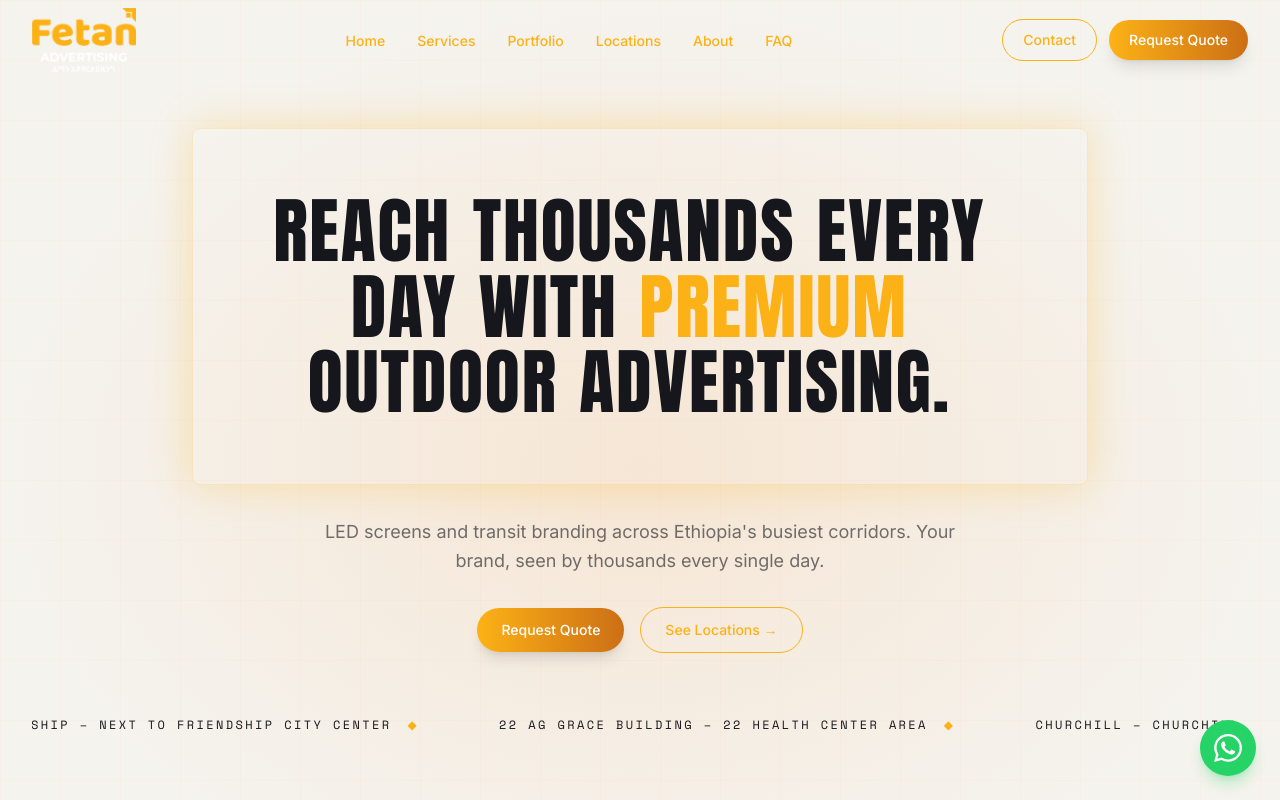
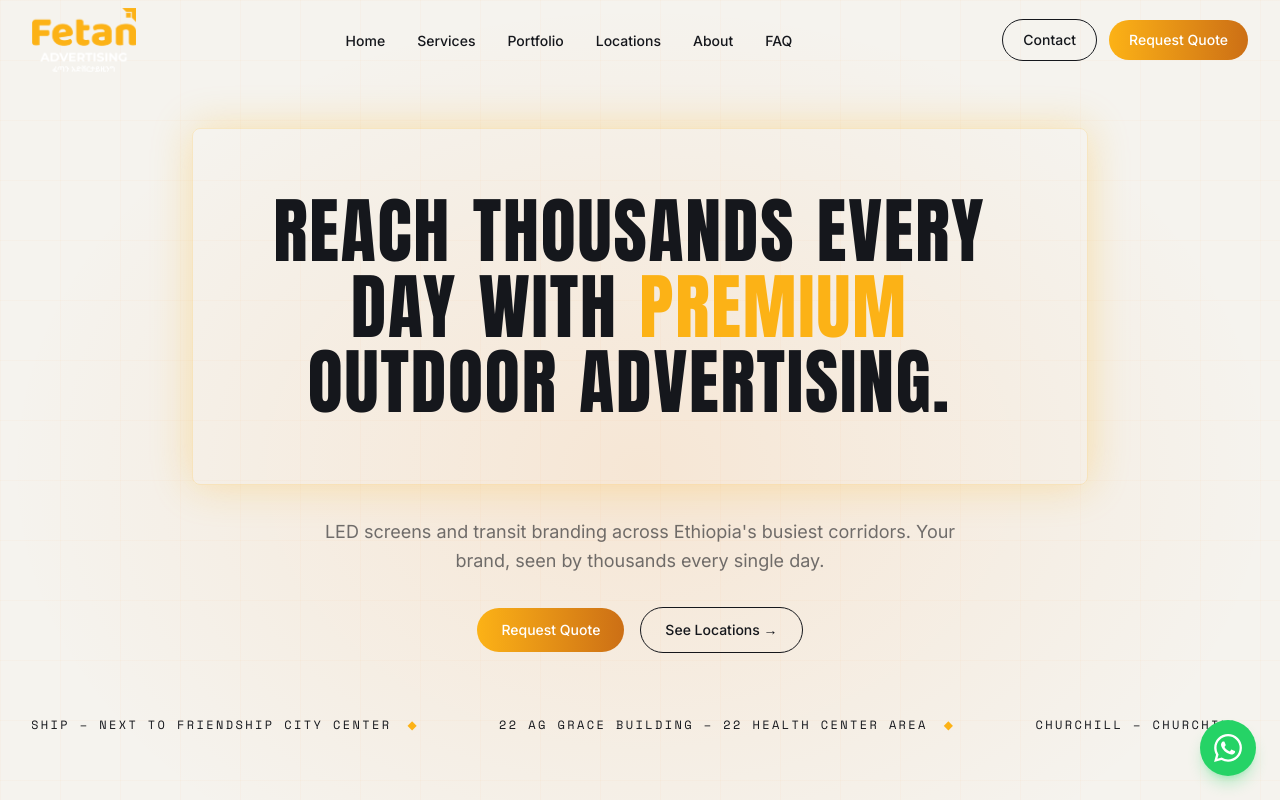
Before and after one commit to Alexmiki1/fetan-dooh, a Next.js app: page / in a window 1280 px wide. Shown: the top 800 px of the page. Built offline with nearby package versions, Linux system fonts and the light colour scheme.

Commit message:
updatedddd logooo and add imagessss

```diff
--- a/components/layout/Navbar.tsx
+++ b/components/layout/Navbar.tsx
@@ -39,7 +39,9 @@ export default function Navbar() {
             <li key={link.href}>
               <Link
                 href={link.href}
-                className="text-sm text-amber font-medium hover:text-amber-dim transition-colors"
+                className={`text-sm font-medium transition-colors ${
+                  scrolled ? "text-amber hover:text-amber-dim" : "text-night hover:text-night/70"
+                }`}
               >
                 {link.label}
               </Link>
@@ -48,16 +50,29 @@ export default function Navbar() {
         </ul>
 
         <div className="hidden lg:flex items-center gap-3">
-          <Button href="/contact" variant="ghost" className="!px-5 !py-2.5 !text-sm !text-amber !border-amber hover:!bg-amber/10">
+          <Button
+            href="/contact"
+            variant="ghost"
+            className={`!px-5 !py-2.5 !text-sm ${
+              scrolled
+                ? "!text-amber !border-amber hover:!bg-amber/10"
+                : "!text-night !border-night hover:!bg-night/10"
+            }`}
+          >
             Contact
           </Button>
-          <Button href="/contact" className="!px-5 !py-2.5 !text-sm">
+          <Button
+            href="/contact"
+            className={`!px-5 !py-2.5 !text-sm ${
+              scrolled ? "" : "!bg-night !text-white !shadow-none hover:!bg-night/90"
+            }`}
+          >
             Request Quote
           </Button>
         </div>
 
         <button
-          className="lg:hidden text-amber p-2"
+          className={`lg:hidden p-2 transition-colors ${scrolled ? "text-amber" : "text-night"}`}
           onClick={() => setMobileOpen(!mobileOpen)}
           aria-label="Toggle menu"
         >
--- a/components/sections/Hero.tsx
+++ b/components/sections/Hero.tsx
@@ -47,8 +47,8 @@ export default function Hero() {
           transition={{ delay: 1.1, duration: 0.6 }}
           className="mt-8 flex flex-col sm:flex-row items-center justify-center gap-4"
         >
-          <Button href="/contact">Request Quote</Button>
-          <Button href="/locations" variant="ghost" className="!text-amber !border-amber hover:!bg-amber/10">
+          <Button href="/contact" className="!bg-night !text-white !shadow-none hover:!bg-night/90">Request Quote</Button>
+          <Button href="/locations" variant="ghost" className="!text-night !border-night hover:!bg-night/10">
             See Locations →
           </Button>
         </motion.div>
```
